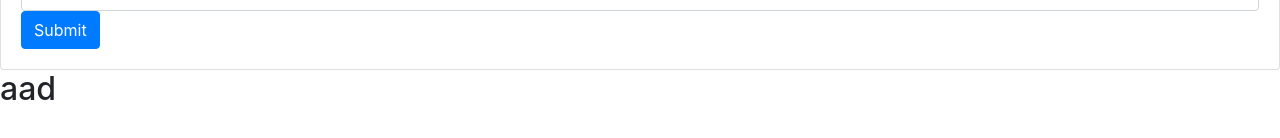
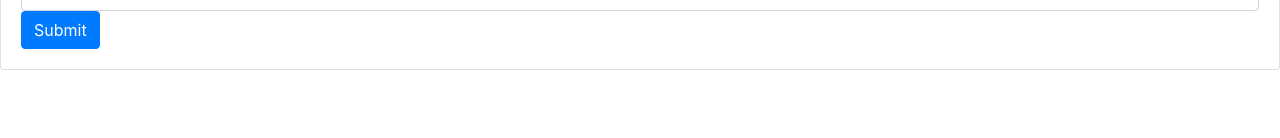
Before and after one commit to avi326/CodeNames, a Vue app: page /#/tableofgames in a window 1280 px wide. Shown: the part 292-430 px from the top of the page. Built offline with nearby package versions, Linux system fonts and the light colour scheme.

Commit message:
installs updated

```diff
--- a/package.json
+++ b/package.json
@@ -48,6 +48,7 @@
     "vue-template-compiler": "^2.5.2",
     "webpack": "^3.6.0",
     "webpack-bundle-analyzer": "^2.9.0",
+    "webpack-cli": "^3.3.6",
     "webpack-dev-server": "^2.9.1",
     "webpack-merge": "^4.1.0"
   },
--- a/src/components/Chat.vue
+++ b/src/components/Chat.vue
@@ -15,7 +15,6 @@
                     <b-button type="submit" variant="primary">Submit</b-button>
                 </form>
             </b-card>
-            <h2> aad </h2>
         </div>
 
 
```
Also changed, not shown: 1 other file (tests, documents, lock files or other folders).
